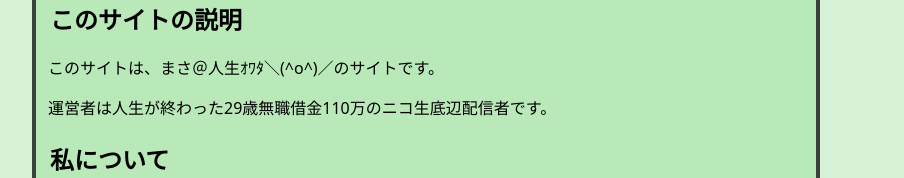
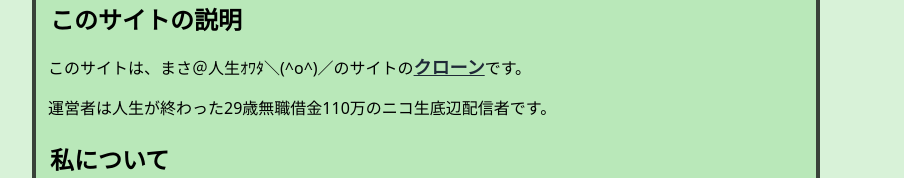
Before and after one commit to usotsuki777/finishedlife444clone, a Next.js app: page / in a window 1280 px wide. Shown: the part 321-499 px from the top of the page, without its empty margins (214-1118 px from the left). Built offline with nearby package versions, Linux system fonts and the light colour scheme; a web font is replaced by a local one.

Commit message:
added enum

```diff
--- a/pages/index.tsx
+++ b/pages/index.tsx
@@ -12,6 +12,12 @@ import { Audio } from "../components/Audio"
 // images
 import FirstPic from '../public/img/First-Comment.png';
 import Guaa from '../public/img/Guaaaaaa.png'
+
+// Masa's Info
+enum Info {
+  Age = 29,
+  Debt = 110
+} // ! Info
 
 type LinkProps = {
   name: string,
@@ -34,6 +40,7 @@ const socialLinks: LinkProps[] = [
     url: "https://github.com/MASA20201203"
   },
 ]; // ! socialLinks
+
 
 // page link
 const pageLinks: LinkProps[] = [
@@ -81,8 +88,8 @@ const Home: NextPage = () => {
 
         <div className="">
           <h2 className="text-2xl font-bold ml-3.5">このサイトの説明</h2>
-          <p className="mt-3 ml-3 break-words leading-10">このサイトは、まさ＠人生ｵﾜﾀ＼(^o^)／のサイトです。</p>
-          <p className="ml-3 break-words leading-10">運営者は人生が終わった29歳無職借金110万のニコ生底辺配信者です。</p>
+          <p className="mt-3 ml-3 break-words leading-10">このサイトは、まさ＠人生ｵﾜﾀ＼(^o^)／のサイトの<strong className="font-bold underline text-lg text-gray-800">クローン</strong>です。</p>
+          <p className="ml-3 break-words leading-10">運営者は人生が終わった{Info.Age}歳無職借金{Info.Debt}万のニコ生底辺配信者です。</p>
 
         </div>
 
@@ -128,8 +135,8 @@ const Home: NextPage = () => {
 
         </div>
 
+        {/* audio */}
         <div className="my-4 pb-10 ml-2">
-
 
           <Audio path={'audio/audios_Yorosikune.mp3'} />
 
```
